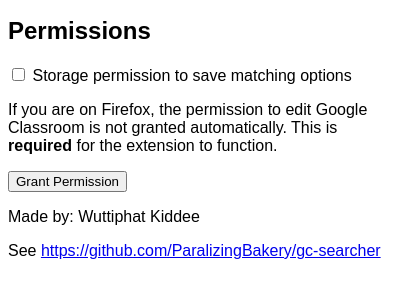
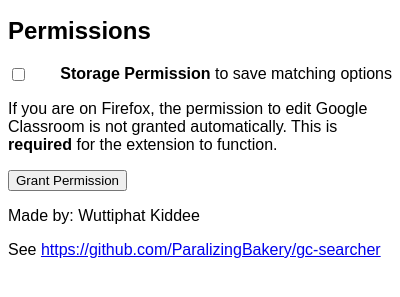
Before and after one commit to ParalizingBakery/classroom-searcher, a browser extension: page popup/index.html in a window 400 px wide. Shown: the part 155-452 px from the top of the page. Drawn offline with Linux system fonts and the light colour scheme.

Commit message:
Styled checkbox to request storage perm with css

```diff
--- a/popup/index.html
+++ b/popup/index.html
@@ -14,9 +14,9 @@
         </p>
         <h2>Permissions</h2>
         <div>
-            <div>
-                <input id="request-storage-checkbox" type="checkbox" autocomplete="off"></input>
-                <label for="request-storage-checkbox">Storage permission to save matching options</label>
+            <div class="checkbox-container">
+                <input id="request-storage-checkbox" class="checkbox" type="checkbox" autocomplete="off"></input>
+                <label for="request-storage-checkbox"><strong>Storage Permission</strong> to save matching options</label>
             </div>
             <p>
                 If you are on Firefox, the permission to edit Google Classroom is not granted automatically.
--- a/popup/style.css
+++ b/popup/style.css
@@ -5,3 +5,12 @@ body {
 h1 {
     color: forestgreen;
 }
+
+.checkbox-container {
+    display: flex;
+    justify-content: space-between;
+}
+
+.checkbox {
+    margin-right: 0.5rem;
+}
```
